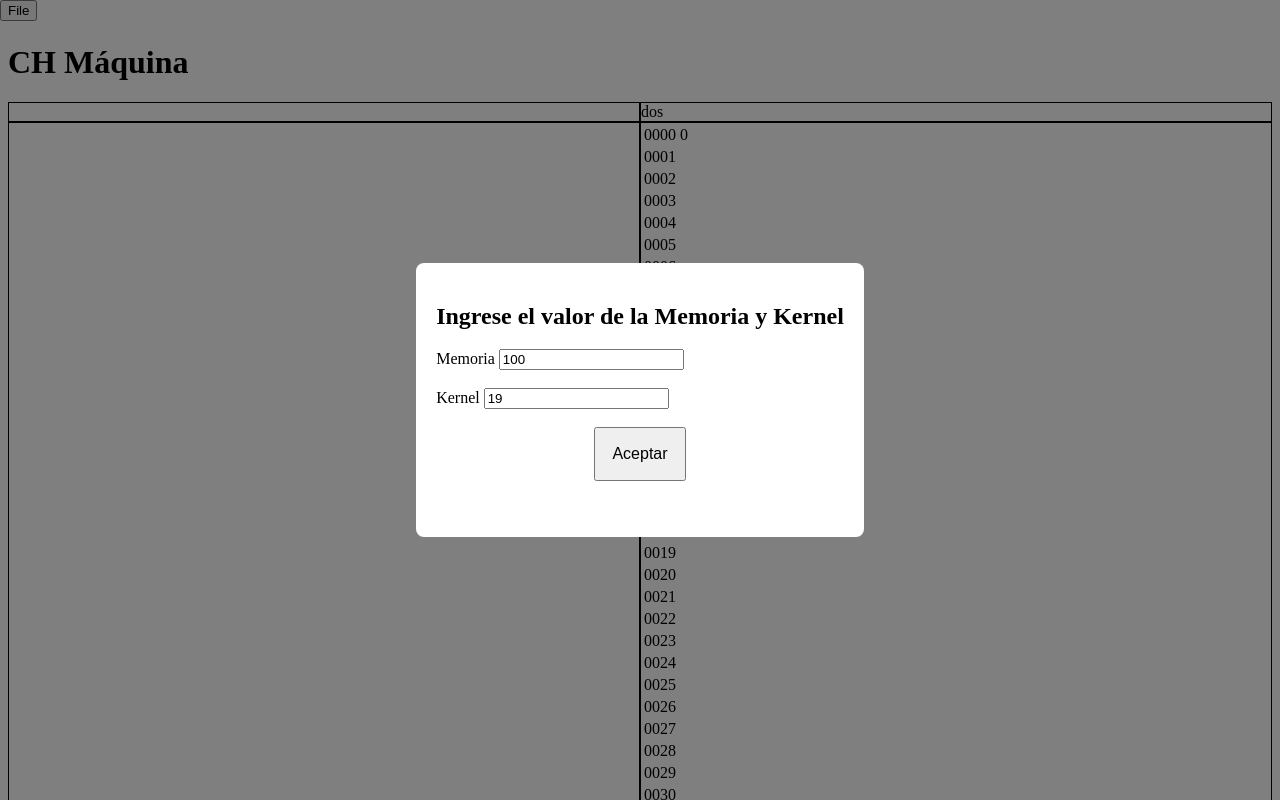
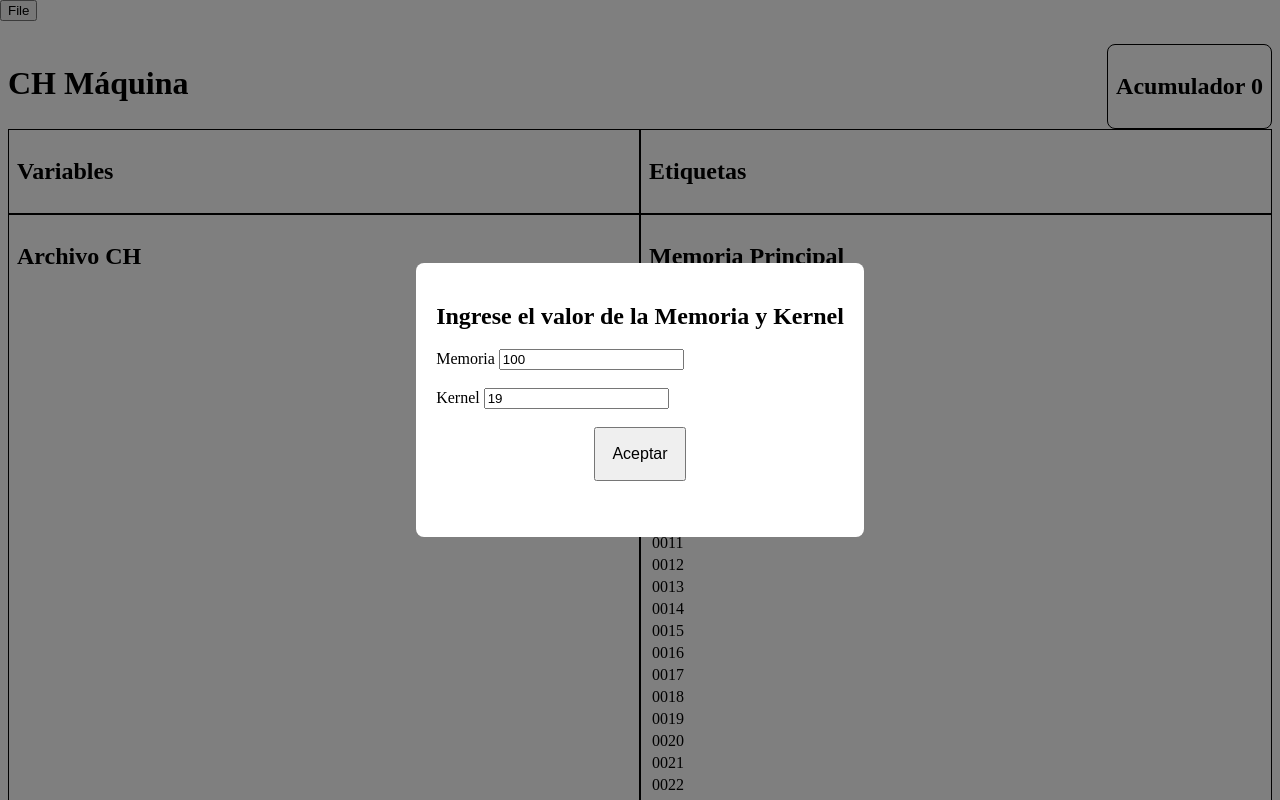
Before and after one commit to ElizabethCA94/ch-web, a Vue app: page / in a window 1280 px wide. Shown: the top 800 px of the page. Built offline with nearby package versions, Linux system fonts and the light colour scheme.

Commit message:
feat: shows base data

```diff
--- a/src/App.vue
+++ b/src/App.vue
@@ -9,21 +9,36 @@
         </div>
       </span>
     </div>
-    <h1>CH Máquina</h1>
+
+    <div class="ss-header">
+      <h1>CH Máquina</h1>
+      <div class="ss-accumulator">
+        <h2>Acumulador {{ acumulator }}</h2>
+      </div>
+    </div>
 
     <div class="ss-tables">
-      <div class="ss-table ss-variables-table">
+      <div class="ss-table__container ss-variables-table">
+        <h2>Variables</h2>
         <table>
           <tr
-            v-for="(variable, variableIndex) in variables"
+            v-for="(variable, variableIndex) in variableNames"
             :key="variableIndex"
           >
-            <td>{{ variable }}</td>
+            <td>{{ formatIndex(variable.index) }} {{ variable.name }}</td>
           </tr>
         </table>
       </div>
-      <div class="ss-table ss-labels-table">dos</div>
-      <div class="ss-table ss-file-table">
+      <div class="ss-table__container ss-labels-table">
+        <h2>Etiquetas</h2>
+        <table>
+          <tr v-for="(label, labelIndex) in labels" :key="labelIndex">
+            <td>{{ label.index }} {{ label.name }}</td>
+          </tr>
+        </table>
+      </div>
+      <div class="ss-table__container ss-file-table">
+        <h2>Archivo CH</h2>
         <table>
           <tr
             v-for="(instruction, instructionIndex) in instructions"
@@ -35,7 +50,8 @@
           </tr>
         </table>
       </div>
-      <div class="ss-table ss-memory-table">
+      <div class="ss-table__container ss-memory-table">
+        <h2>Memoria Principal</h2>
         <table>
           <tr
             v-for="(memoryItem, memoryIndex) in mainMemory"
@@ -72,7 +88,7 @@ import { computed } from "@vue/runtime-core";
 import Modal from "./components/Modal.vue";
 
 // la reactividad permite cambiar el valor de la constante y sus dependencias, accion en cadena, su referencia a la userMemory (proxi) no va a cambiar
-const instructions = ref(null); //ref datos nativos string, porque empieza null y cuando el usuario ingresa el valor, cambia a un array de instrucciones
+const instructions = ref(null); // instrucciones del ch, ref datos nativos string, porque empieza null y cuando el usuario ingresa el valor, cambia a un array de instrucciones
 const userMemory = ref(100);
 const kernel = ref(19);
 const isStartModalOpen = ref(true); //variable global para que el modal que active para pedir kernel y userMemory
@@ -83,6 +99,7 @@ const memory = reactive([
     value: 0,
   },
 ]);
+const acumulator = ref(0);
 
 //esta funcion lee el archivo ch, $event nombre especial para identificarlo con event normal, reader objeto de la clase filereader nativo del navegador
 function onLoadFile($event) {
@@ -93,48 +110,52 @@ function onLoadFile($event) {
   };
 }
 
+//carga los elementos del ch sin los comentarios
 function onFileSuccessLoad(fileText) {
   const fileLines = fileText.split("\n");
   instructions.value = fileLines.filter((line) => !line.includes("//"));
 }
 
-/*if(instrucciones[0].lower()=="nueva"):
-            if(len(instrucciones)==3):
-                if(instrucciones[2]=="I"):
-                    instrucciones.append("0")
-                elif(instrucciones[2]=="L"):
-                    instrucciones.append("0")
-                elif(instrucciones[2]=="R"):
-                    instrucciones.append("0")
-                elif(instrucciones[2]=="C"):
-                    instrucciones.append(" ")
-            variables[llave] = { 'tipo': instrucciones[2], 'valor': instrucciones[3] }*/
+//De instruccion toodo lo que diga nueva, se toma de la variable reactiva instrucciones,
 const variables = computed(() => {
   const variables = [];
   const values = instructions.value || [];
-  values.forEach(instruction => {
+  values.forEach((instruction) => {
     if (instruction && instruction.includes("nueva")) {
-      const parts = instruction.split(' ')
-      variables.push({ type: 'variable', value: addDefaultValue(parts), name: parts[1] });
+      const parts = instruction.split(" "); //obtiene el array de la separacion por espacios del archivo ch
+      variables.push({
+        type: "variable",
+        value: addDefaultValue(parts),
+        name: parts[1],
+      });
     }
   });
   return variables;
 });
 
+//agregar el valor de las variables
 function addDefaultValue(parts) {
+  const value = parts[3];
+  const type = parts[2];
   const types = {
-    'I': 0,
-    'L': 0,
-    'R': 0,
-    'C': '',
-  }
-  if (!parts[3]) return types[2]
-  return parts[3]
+    I: 0,
+    L: 0,
+    R: 0,
+    C: "",
+  };
+  //si no hay valor en la variable el fichero ch, retorna el valor por defecto, de los contrario retorna el valor que traiga (original)
+  if (!value) return types[type];
+  return value;
 }
 
-// const variableNames = computed(() => {
-//   re
-// })
+const variableNames = computed(() => {
+  return mainMemory.value.reduce((variables, memoryItem, index) => {
+    if (memoryItem.type === "variable") {
+      variables.push({ name: memoryItem.name, index });
+    }
+    return variables;
+  }, []);
+});
 
 function formatIndex(index) {
   let formattedIndex = index;
@@ -145,7 +166,7 @@ function formatIndex(index) {
 }
 
 function formatInstructionIndex(index) {
-  const indexValue = index + kernel.value + 1;
+  const indexValue = Number(index) + kernel.value + 1;
   return formatIndex(indexValue);
 }
 
@@ -184,13 +205,29 @@ const mainMemory = computed(() => {
     value: instruction,
   }));
 
-  const result = memory.concat(formattedInstructions).concat(variables.value || []);
+  const result = memory
+    .concat(formattedInstructions)
+    .concat(variables.value || []);
 
   for (let index = result.length; index < userMemory.value; index++) {
     result.push({ type: "empty", value: "" });
   }
 
   return result;
+});
+
+const labels = computed(() => {
+  return mainMemory.value.reduce((labels, memoryItem) => {
+    if (
+      memoryItem.type === "instruction" &&
+      memoryItem.value.includes("etiqueta")
+    ) {
+      const [, labelName, labelValue] = memoryItem.value.split(" ");
+      const labelIndex = formatInstructionIndex(labelValue - 1);
+      labels.push({ name: labelName, index: labelIndex });
+    }
+    return labels;
+  }, []);
 });
 </script>
 
@@ -207,14 +244,26 @@ const mainMemory = computed(() => {
   height: 44px;
 }
 
+.ss-header {
+  display: flex;
+  justify-content: space-between;
+}
+
+.ss-accumulator {
+  border: 1px solid black;
+  padding: 8px;
+  border-radius: 8px;
+}
+
 .ss-tables {
   display: grid;
   grid-template-columns: 1fr 1fr;
   grid-auto-rows: auto auto;
 }
 
-.ss-table {
+.ss-table__container {
   border: 1px solid black;
+  padding: 8px;
 }
 
 .ss-file-submenu .ss-file-submenu__actions {
```
